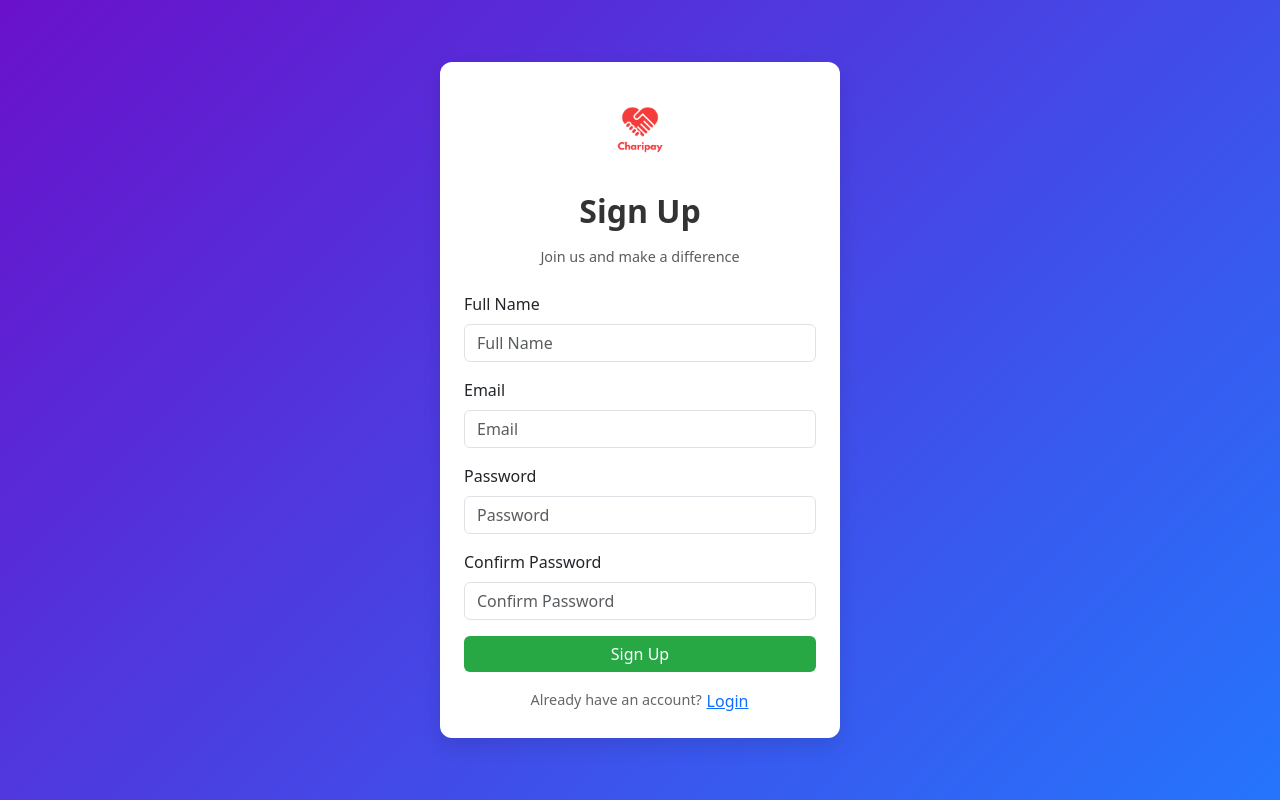
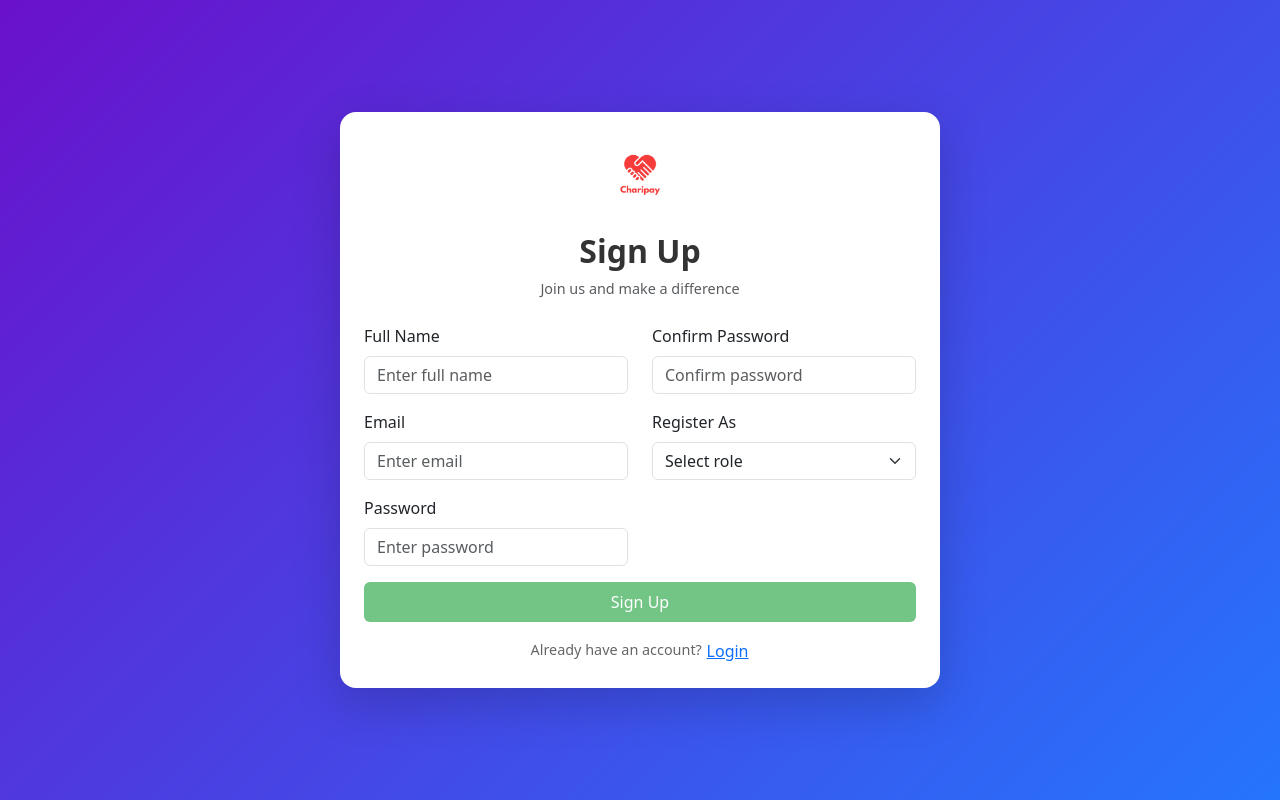
Before and after one commit to nazmulhyder/Charipay-UI, an Angular app: page /register in a window 1280 px wide. Built offline with nearby package versions, Linux system fonts and the light colour scheme.

Commit message:
integrate angular reactive form for signup

```diff
--- a/src/app/auth/register/register.html
+++ b/src/app/auth/register/register.html
@@ -1,34 +1,79 @@
 <div class="signup-container d-flex justify-content-center align-items-center vh-100">
-  <div class="signup-card p-4 text-center">
-    <img src="/assets/charipay-logo.png" alt="Charity Logo" class="logo-img mb-3" />
+  <div class="signup-card p-4 shadow-lg rounded-4 w-100" style="max-width: 600px; background: #ffffff;">
+    <div class="text-center mb-4">
+      <img src="/assets/charipay-logo.png" alt="Charity Logo" class="logo-img mb-3" style="width: 80px; height: auto;" />
+      <h2 class="mb-2">Sign Up</h2>
+      <p class="text-muted">Join us and make a difference</p>
+    </div>
 
-    <h2 class="mb-3">Sign Up</h2>
-    <p class="text-muted mb-4">Join us and make a difference</p>
+    <!-- Reactive Form -->
+    <form [formGroup]="registerForm" (ngSubmit)="onSignup()">
 
-    <form (ngSubmit)="onSignup()">
-      <div class="mb-3 text-start">
+
+      <div class="row">
+        <div class="col-6">  <!-- Full Name -->
+      <div class="mb-3">
         <label class="form-label">Full Name</label>
-        <input type="text" [(ngModel)]="name" name="name" class="form-control" placeholder="Full Name" required />
+        <input type="text" formControlName="fullName" class="form-control" placeholder="Enter full name" />
+        <div *ngIf="registerForm.get('fullName')?.touched && registerForm.get('fullName')?.invalid" class="text-danger">
+          Full Name is required
+        </div>
       </div>
 
-      <div class="mb-3 text-start">
+      <!-- Email -->
+      <div class="mb-3">
         <label class="form-label">Email</label>
-        <input type="email" [(ngModel)]="email" name="email" class="form-control" placeholder="Email" required />
+        <input type="email" formControlName="email" class="form-control" placeholder="Enter email" />
+        <div *ngIf="registerForm.get('email')?.touched && registerForm.get('email')?.invalid" class="text-danger">
+          <small *ngIf="registerForm.get('email')?.errors?.['required']">Email is required</small>
+          <small *ngIf="registerForm.get('email')?.errors?.['email']">Invalid email format</small>
+        </div>
       </div>
 
-      <div class="mb-3 text-start">
+      <!-- Password -->
+      <div class="mb-3">
         <label class="form-label">Password</label>
-        <input type="password" [(ngModel)]="password" name="password" class="form-control" placeholder="Password" required />
+        <input type="password" formControlName="password" class="form-control" placeholder="Enter password" />
+        <div *ngIf="registerForm.get('password')?.touched && registerForm.get('password')?.invalid" class="text-danger">
+          <small *ngIf="registerForm.get('password')?.errors?.['required']">Password is required</small>
+          <small *ngIf="registerForm.get('password')?.errors?.['minlength']">Password must be at least 6 characters</small>
+        </div>
+      </div></div>
+        <div class="col-6"> <!-- Confirm Password -->
+      <div class="mb-3">
+        <label class="form-label">Confirm Password</label>
+        <input type="password" formControlName="confirmPassword" class="form-control" placeholder="Confirm password" />
+        <div *ngIf="registerForm.get('confirmPassword')?.touched && registerForm.get('confirmPassword')?.errors" class="text-danger">
+          <small *ngIf="registerForm.get('confirmPassword')?.errors?.['required']">Confirm Password is required</small>
+          <small *ngIf="registerForm.get('confirmPassword')?.errors?.['passwordMismatch']">Passwords do not match</small>
+        </div>
       </div>
 
-      <div class="mb-3 text-start">
-        <label class="form-label">Confirm Password</label>
-        <input type="password" [(ngModel)]="confirmPassword" name="confirmPassword" class="form-control" placeholder="Confirm Password" required />
+      <!-- Role -->
+      <div class="mb-4">
+        <label class="form-label">Register As</label>
+        <select formControlName="role" class="form-select">
+          <option value="" disabled selected>Select role</option>
+          <option value="user">User</option>
+          <option value="volunteer">Volunteer</option>
+        </select>
+        <div *ngIf="registerForm.get('role')?.touched && registerForm.get('role')?.invalid" class="text-danger">
+          Role is required
+        </div>
+      </div>
+</div>
       </div>
 
-      <button class="btn btn-primary w-100" type="submit">Sign Up</button>
+
+
+
+
+      <button type="submit" class="btn btn-primary w-100 py-2" [disabled]="registerForm.invalid">
+        Sign Up
+      </button>
     </form>
-     <p class="mt-3 mb-0">
+
+    <p class="mt-3 text-center mb-0">
       Already have an account?
       <a routerLink="/login" class="btn btn-link p-0">Login</a>
     </p>
--- a/src/app/auth/register/register.ts
+++ b/src/app/auth/register/register.ts
@@ -1,39 +1,33 @@
 import { Component } from '@angular/core';
-import { FormsModule } from '@angular/forms';
+import { FormBuilder, FormGroup, FormsModule, ReactiveFormsModule, Validators } from '@angular/forms';
 import { Router, RouterModule } from '@angular/router';
+import { passwordMatchValidator } from '../../shared/validators/password-match.validator';
+import { CommonModule } from '@angular/common';
 
 @Component({
   selector: 'app-register',
-  imports: [FormsModule, RouterModule],
+  imports: [FormsModule, RouterModule, ReactiveFormsModule, CommonModule],
   templateUrl: './register.html',
   styleUrl: './register.css'
 })
 export class RegisterComponent {
-name: string = '';
-  email: string = '';
-  password: string = '';
-  confirmPassword: string = '';
 
-  constructor(private router: Router) {}
+   registerForm: FormGroup;
 
-  onSignup() {
-    // Basic validation: check if passwords match
-    if (this.password !== this.confirmPassword) {
-      alert('Passwords do not match!');
-      return;
-    }
+    constructor(private router: Router, private fb:FormBuilder) {
+      this.registerForm = this.fb.group({
+      fullName: ['', Validators.required],
+      email: ['', [Validators.required, Validators.email]],
+      password: ['', [Validators.required, Validators.minLength(6)]],
+      confirmPassword: ['', Validators.required],
+      role: ['', Validators.required]
+},
+   { Validators : passwordMatchValidator('password','confirmPassword') });
 
-    // Here, you can integrate your backend API to register the user
-    const signupData = {
-      name: this.name,
-      email: this.email,
-      password: this.password
-    };
+  }
 
-    console.log('Signup Data:', signupData);
+  onSignup()
+  {
 
-    // Simulate successful signup
-    alert('Signup successful! Please login.');
-    this.router.navigate(['/']); // Navigate back to login page
   }
 }
--- /dev/null
+++ b/src/app/shared/validators/password-match.validator.ts
@@ -0,0 +1,10 @@
+import { AbstractControl, ValidationErrors, ValidatorFn } from "@angular/forms";
+
+export function passwordMatchValidator(passwordField: string, confirmPasswordField: string): ValidatorFn {
+  return (form: AbstractControl): ValidationErrors | null => {
+    const password = form.get(passwordField)?.value;
+    const confirmPassword = form.get(confirmPasswordField)?.value;
+    return password !== confirmPassword ? { passwordMismatch: true } : null;
+  };
+
+}
```
Also changed, not shown: 1 other file (tests, documents, lock files or other folders).
